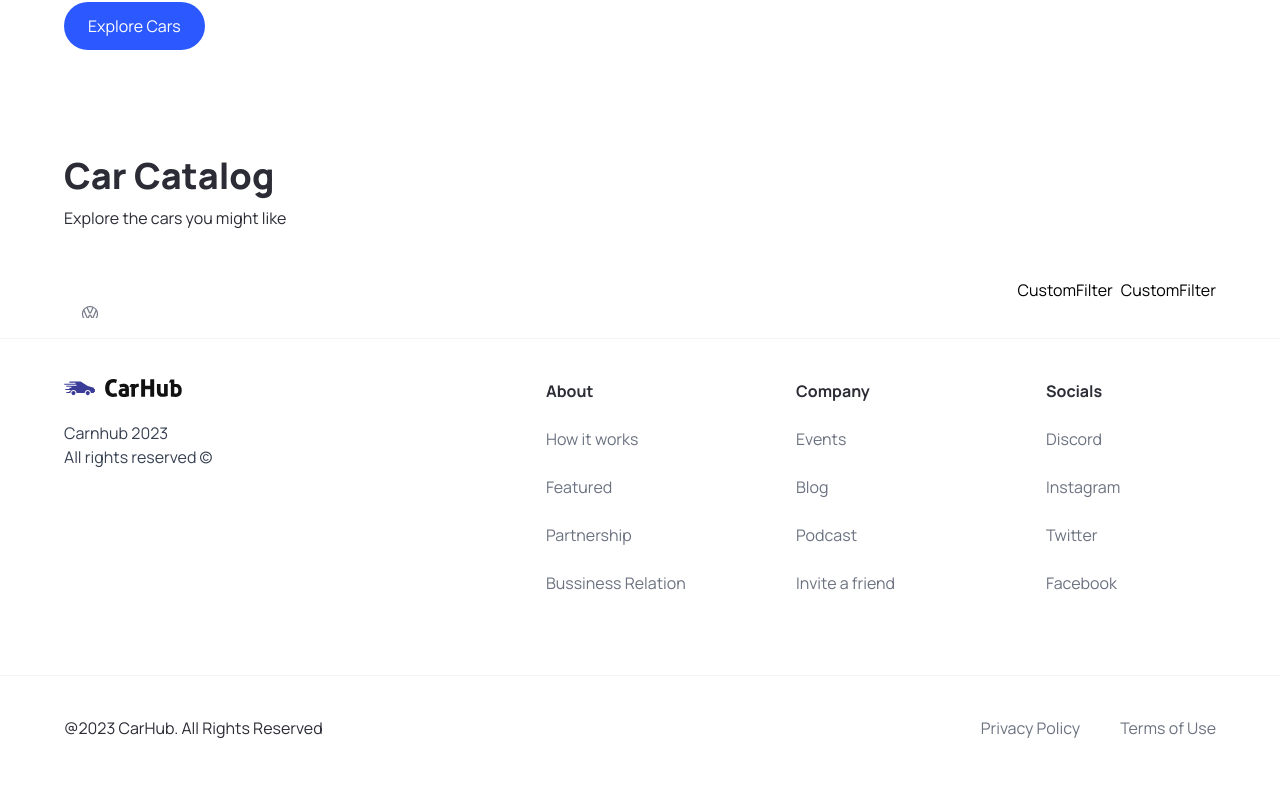
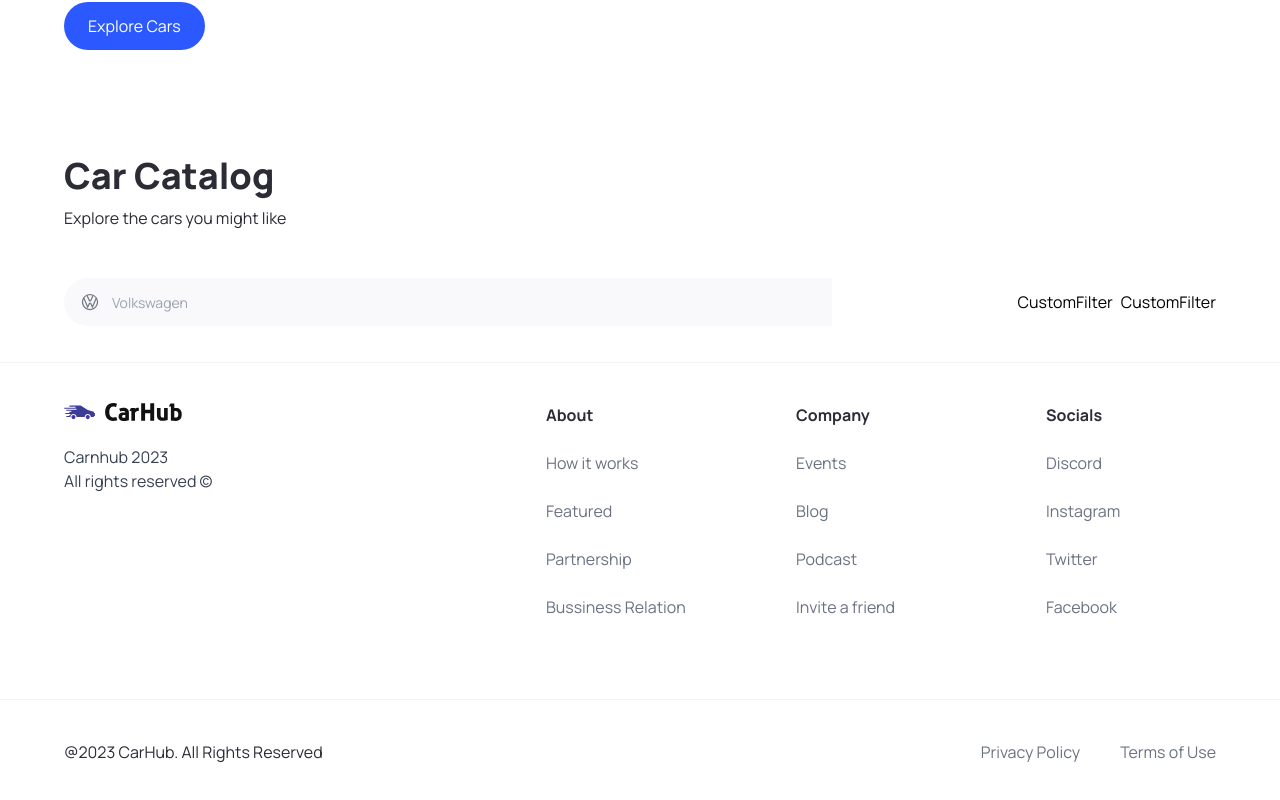
Before and after one commit to Taszczer/Next_js, a Next.js app: page / in a window 1280 px wide. Shown: the part 708-1508 px from the top of the page. Built offline with nearby package versions, Linux system fonts and the light colour scheme.

Commit message:
SearchBar

```diff
--- a/components/SearchManufacturer.tsx
+++ b/components/SearchManufacturer.tsx
@@ -1,10 +1,13 @@
 'use client'
 
+import { useState, Fragment } from 'react'
 import { SearchManufacturerProps } from '@/types'
 import { Combobox, Transition} from '@headlessui/react'
 import Image from 'next/image'
 
 const SearchManufacturer = ({ manufacturer, setManufacturer}: SearchManufacturerProps ) => {
+  const [query, setQuery] = useState('')
+
   return (
     <div className='search-manufacturer'>
       <Combobox>
@@ -19,6 +22,21 @@ const SearchManufacturer = ({ manufacturer, setManufacturer}: SearchManufacturer
             />
           </Combobox.Button>
 
+          <Combobox.Input
+            className='search-manufacturer__input'
+            placeholder='Volkswagen'
+            displayValue={(manufacturer:string) => manufacturer}
+            onChange={(e) => setQuery(e.target.value)}
+          />
+
+          <Transition
+            as={Fragment}
+            leave='transition ease-in duration-100'
+            leaveFrom='opacity-100'
+            leaveTo='opacity-0'
+          >
+
+          </Transition>
         </div>
       </Combobox>
     </div>
```
